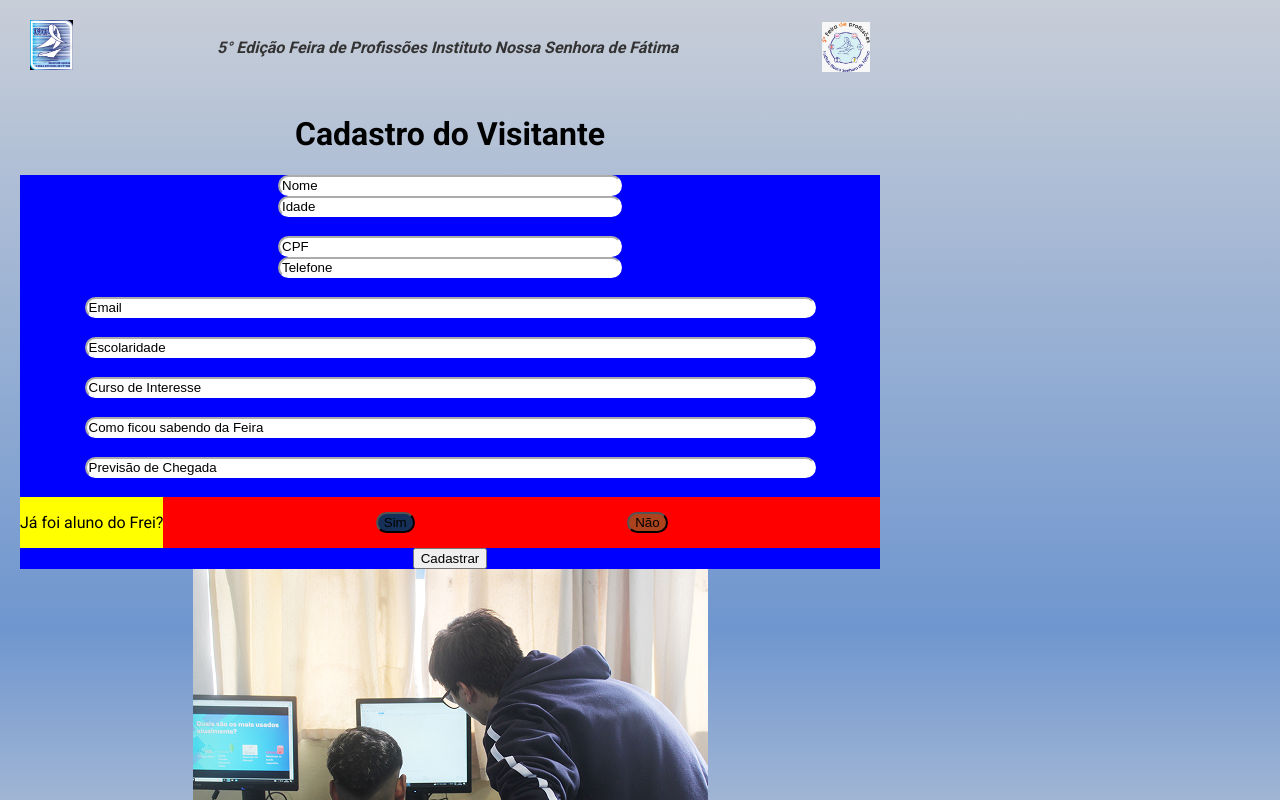
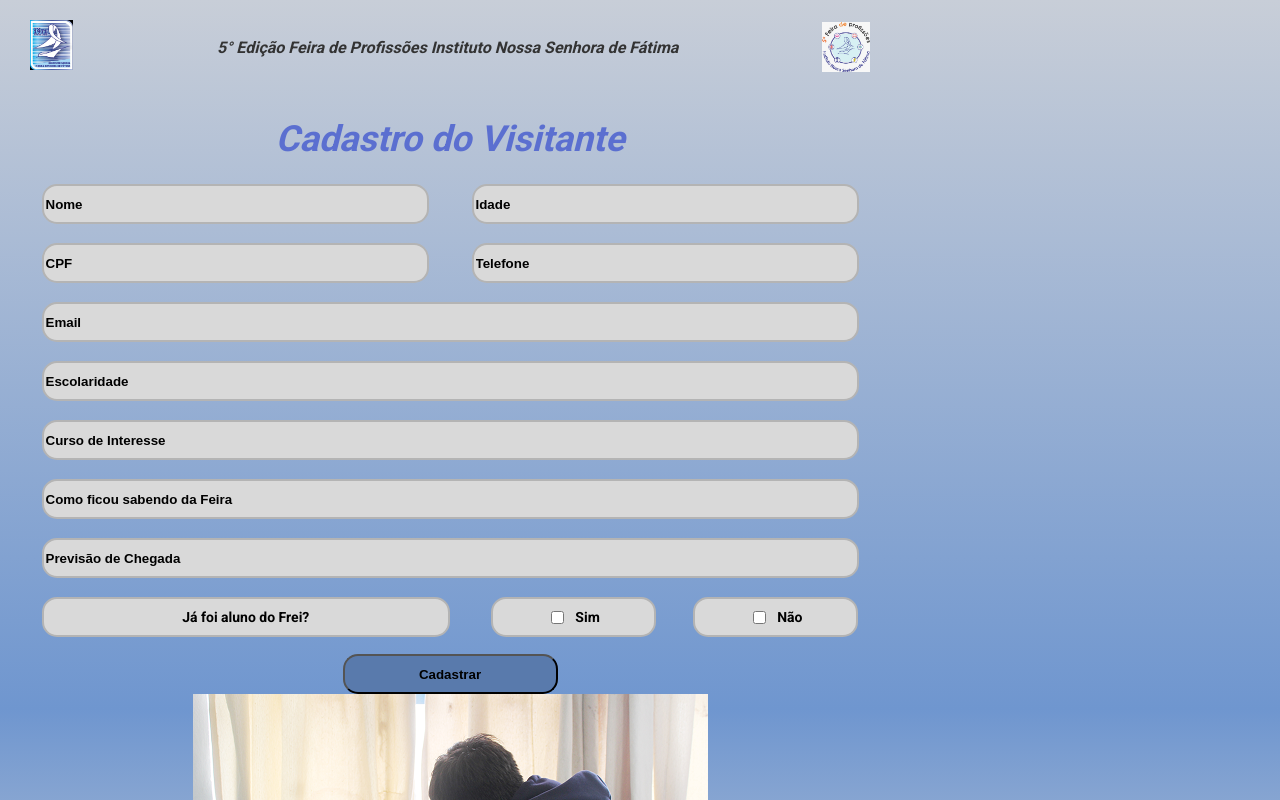
Before and after one commit to Markcyss/projeto-feira-frei-2025, a React (Vite) app: page /registro in a window 1280 px wide. Shown: the top 800 px of the page. Built offline with nearby package versions, Linux system fonts and the light colour scheme.

Commit message:
Ajustes na página de registro

```diff
--- a/src/pages/paginaregistro.jsx
+++ b/src/pages/paginaregistro.jsx
@@ -37,11 +37,15 @@ function Registro() {
                     <h1 className='main-title-text'>Cadastro do Visitante</h1>
                 </div>
                 <div className='main-registry-list'>
-                    <input className='list-input1' value={'Nome'} />
-                    <input className='list-input1' value={'Idade'} />
+                    <div className='main-list-input1'>
+                        <input className='list-input1' value={'Nome'} />
+                        <input className='list-input1' value={'Idade'} />
+                    </div>
                     <br />
-                    <input className='list-input1' value={'CPF'} />
-                    <input className='list-input1' value={'Telefone'} />
+                    <div className='main-list-input1'>
+                        <input className='list-input1' value={'CPF'} />
+                        <input className='list-input1' value={'Telefone'} />
+                    </div>
                     <br />
                     <input className='list-input2' value={'Email'} />
                     <br />
@@ -58,9 +62,16 @@ function Registro() {
                         <div className='main-question'>
                             <p>Já foi aluno do Frei?</p>
                         </div>
-                            <button className='button-confirm-yes'>Sim</button>
-                            <button className='button-confirm-no'>Não</button>
-                        <br />
+                        <div className='main-buttons'>
+                            <div className='main-button-confirm'>
+                                <input type="checkbox" />
+                                <p>Sim</p>
+                            </div>
+                            <div className='main-button-confirm'>
+                                <input type="checkbox" />
+                                <p>Não</p>
+                            </div>
+                        </div>
                     </div>
                         <button className='button-registry'>Cadastrar</button>
                 </div>
--- a/src/pages/styleregistro.scss
+++ b/src/pages/styleregistro.scss
@@ -52,53 +52,89 @@ $button-end: #f4b434;
   justify-content: space-between;
   align-items: center;
 
+  .main-title {
+    font-size: 18px;
+    font-style: italic;
+    color: #5B6FD0;
+  }
+
   .main-registry-list {
+    //background-color: blue;
     width: 100%;
-    background-color: blue;
-
     display: flex;
     flex-direction: column;
     align-items: center;
     gap: 5%;
+    font-weight: bold;
 
-    .list-input1 {
-      width: 40%;
-      border-radius: 20px;
-      border-color: white;
+    .main-list-input1 {
+      width: 100%;
+      display: flex;
+      justify-content: center;
+      gap: 5%;
+      .list-input1 {
+        width: 45%;
+        height: 40px;
+        background-color: #D9D9D9;
+        border: 2px solid rgb(180, 180, 180);
+        border-radius: 15px;
+        font-weight: bold;
+      }
     }
     .list-input2 {
-      width: 85%;
-      border-radius: 20px;
-      border-color: white;
+      width: 95%;
+      height: 40px;
+      background-color: #D9D9D9;
+      border: 2px solid rgb(180, 180, 180);
+      border-radius: 15px;
+      font-weight: bold;
     }
-
-
   }
 
   .main-registry-button {
-    background-color: red;
-    width: 100%;
+    //background-color: red;
+    width: 95%;
     display: flex;
-    flex-direction: row;
-    justify-content: space-between;
-    align-items: center;
-    gap: 10%;
+    flex-wrap: wrap;
+    gap: 5%;
 
     .main-question {
-      border: black;
-      background-color: yellow;
+      display: flex;
+      width: 50%;
+      height: 40px;
+      justify-content: center;
+      align-items: center;
+      border: 2px solid rgb(180, 180, 180);
+      border-radius: 15px;
+      background-color: #D9D9D9;
+      font-size: 14px;
     }
-    .button-confirm-yes {
-      border-radius: 20px;
-      background-color: #163159;
-    }
-    .button-confirm-no {
-      border-radius: 20px;
-      background-color: #AC431D;
+    .main-buttons {
+      //background-color: green;
+      display: flex;
+      justify-content: space-between;
+      width: 45%;
+      height: 40px;
+      .main-button-confirm {
+        width: 45%;
+        display: flex;
+        align-items: center;
+        justify-content: center;
+        gap: 5%;
+        border: 2px solid rgb(180, 180, 180);
+        border-radius: 15px;
+        background-color: #D9D9D9;
+        font-size: 14px;
+      }
     }
 
-    .button-registry {
-      border-radius: 20%;
-    }
+  }
+  .button-registry {
+    width: 25%;
+    height: 40px;
+    margin-top: 2%;
+    border-radius: 15px;
+    background-color: #597aac;
+    font-weight: bold;
   }
 }
```
